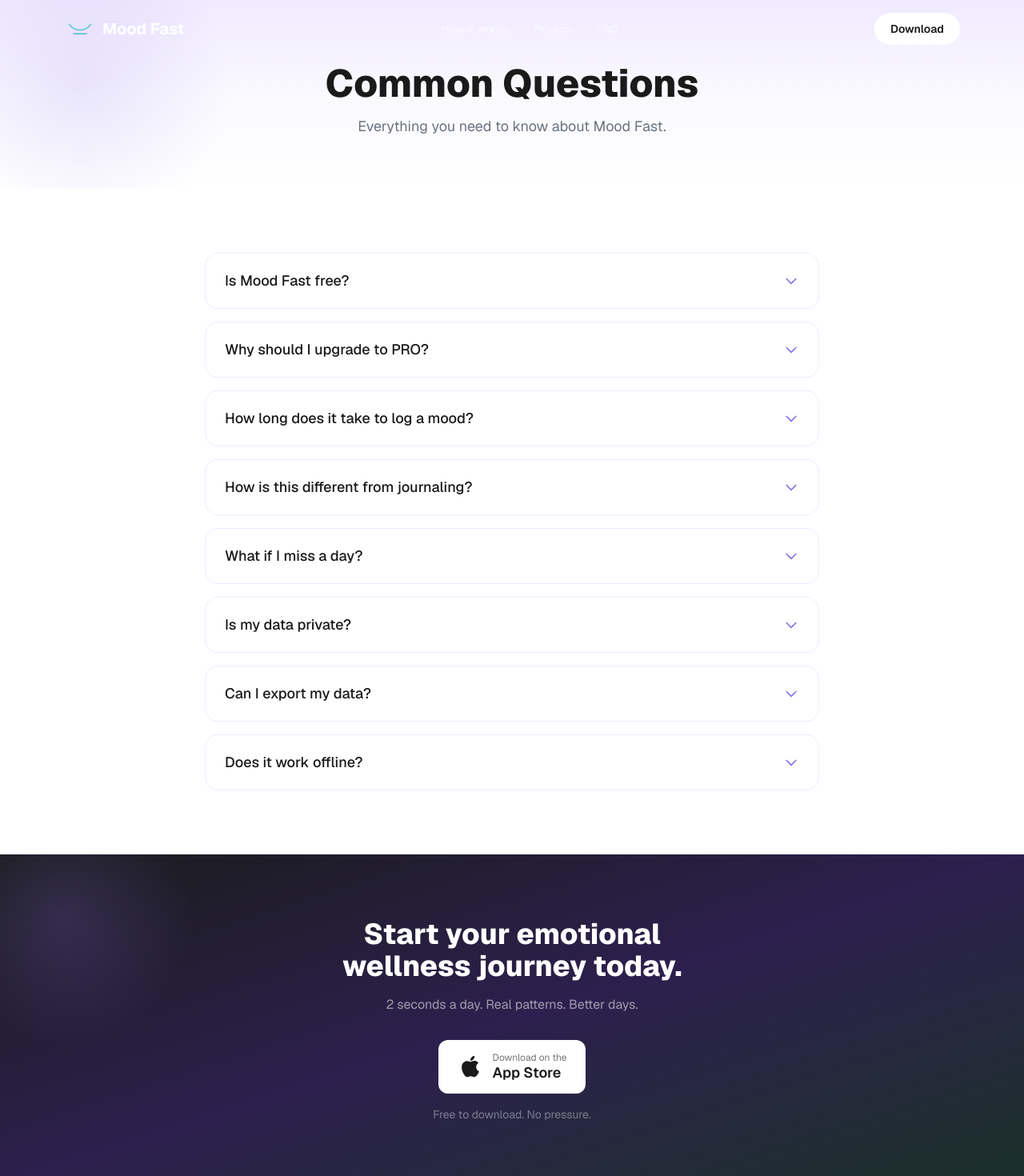
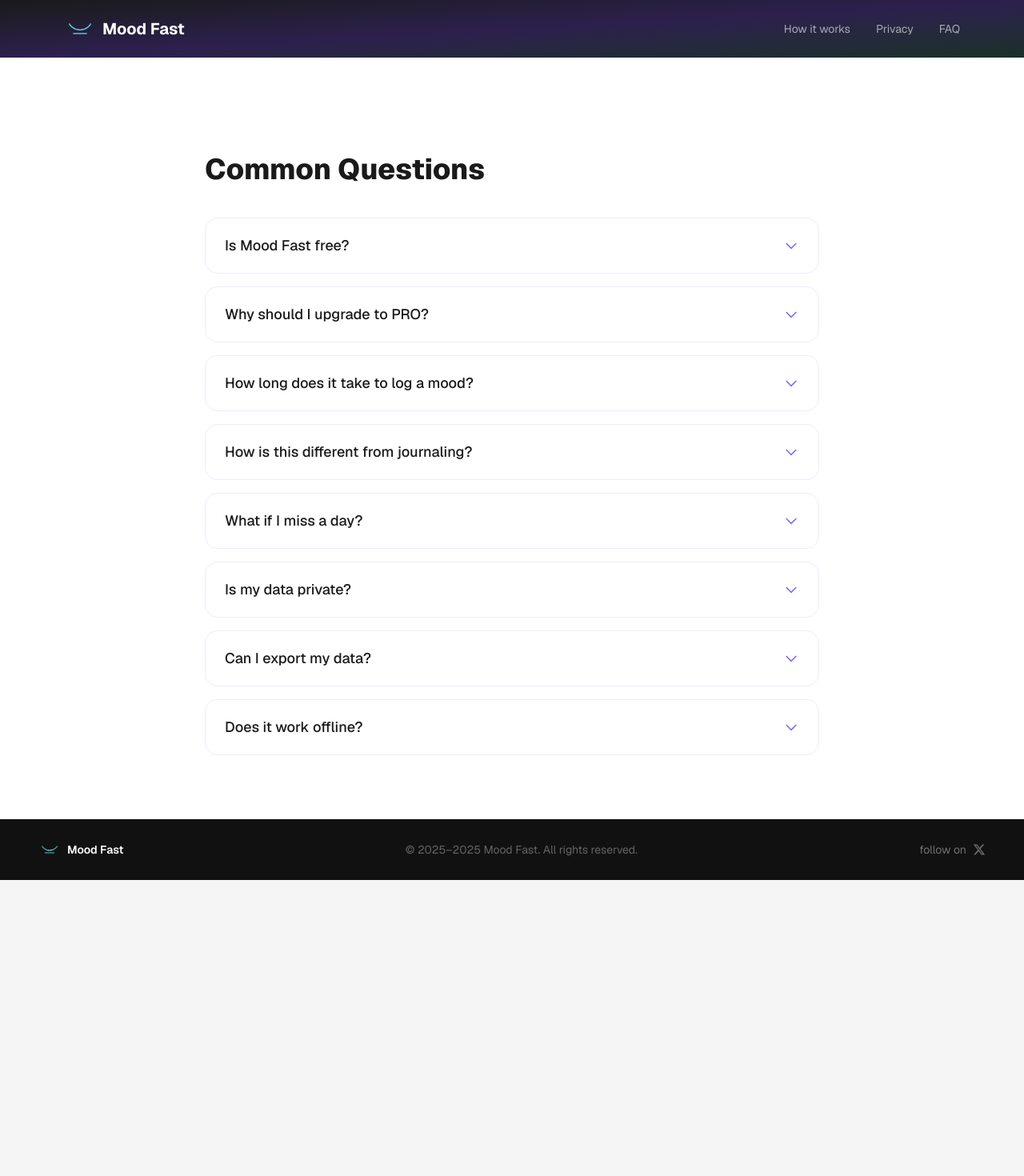
Before and after one commit to BuildTheWeb1/mood-fast-landing, a Next.js app: page /faq in a window 1280 px wide. Shown: the top 1470 px of the page at 80% size. After the commit the page ends 1100 px from the top, so only its background shows below. Built offline with nearby package versions, Linux system fonts and the light colour scheme.

Commit message:
final touches

```diff
--- a/src/app/faq/page.tsx
+++ b/src/app/faq/page.tsx
@@ -1,86 +1,20 @@
 "use client";
 
-import { motion } from "framer-motion";
 import { FaqAccordion } from "@/components/FaqAccordion";
 import { Footer } from "@/components/Footer";
 import { Header } from "@/components/Header";
-import { ScrollReveal } from "@/components/ScrollReveal";
-
-const APP_STORE_URL = "https://apps.apple.com/app/mood-fast/id6755293215";
-
-const AppStoreButton = () => (
-  <motion.a
-    href={APP_STORE_URL}
-    target="_blank"
-    rel="noopener noreferrer"
-    className="inline-flex items-center gap-3 rounded-xl bg-white px-6 py-3.5 text-[#1A1A1A] focus-visible:outline-none focus-visible:ring-2 focus-visible:ring-[#8B6FE8] focus-visible:ring-offset-2 focus-visible:ring-offset-[#2d1f4e]"
-    whileHover={{ scale: 1.05, boxShadow: "0 0 24px rgba(255,255,255,0.25)" }}
-    whileTap={{ scale: 0.97 }}
-    transition={{ type: "spring", stiffness: 300, damping: 18 }}
-  >
-    <svg className="h-8 w-8" viewBox="0 0 24 24" fill="currentColor" aria-hidden="true">
-      <path d="M18.71 19.5c-.83 1.24-1.71 2.45-3.05 2.47-1.34.03-1.77-.79-3.29-.79-1.53 0-2 .77-3.27.82-1.31.05-2.3-1.32-3.14-2.53C4.25 17 2.94 12.45 4.7 9.39c.87-1.52 2.43-2.48 4.12-2.51 1.28-.02 2.5.87 3.29.87.78 0 2.26-1.07 3.81-.91.65.03 2.47.26 3.64 1.98-.09.06-2.17 1.28-2.15 3.81.03 3.02 2.65 4.03 2.68 4.04-.03.07-.42 1.44-1.38 2.83M13 3.5c.73-.83 1.94-1.46 2.94-1.5.13 1.17-.34 2.35-1.04 3.19-.69.85-1.83 1.51-2.95 1.42-.15-1.15.41-2.35 1.05-3.11z" />
-    </svg>
-    <div className="flex flex-col items-start">
-      <span className="text-xs opacity-60">Download on the</span>
-      <span className="text-lg font-semibold leading-tight">App Store</span>
-    </div>
-  </motion.a>
-);
 
 export default function FAQPage() {
   return (
     <div className="flex min-h-screen flex-col bg-white font-sans">
       <Header />
-      <main className="flex-1">
-        {/* ── HERO ── */}
-        <section className="relative overflow-hidden bg-gradient-to-b from-[#f0eaff] via-[#faf9ff] to-white px-6 pb-16 pt-20 text-center lg:px-20">
-          <div
-            className="pointer-events-none absolute -left-24 -top-24 h-[400px] w-[400px] rounded-full"
-            style={{ background: "radial-gradient(circle, rgba(139,111,232,0.15) 0%, transparent 65%)" }}
-            aria-hidden="true"
-          />
-          <div className="relative z-10 mx-auto max-w-3xl">
-            <ScrollReveal variant="fade-up">
-              <h1 className="text-4xl font-extrabold text-[#1A1A1A] md:text-5xl">
-                Common Questions
-              </h1>
-              <p className="mx-auto mt-4 max-w-2xl text-lg text-[#6B7280]">
-                Everything you need to know about Mood Fast.
-              </p>
-            </ScrollReveal>
-          </div>
-        </section>
-
-        {/* ── FAQ BODY ── */}
-        <section className="bg-white px-6 py-20 lg:px-20">
-          <div className="mx-auto max-w-3xl">
-            <FaqAccordion />
-          </div>
-        </section>
-
-        {/* ── CTA ── */}
-        <section className="relative overflow-hidden bg-gradient-to-br from-[#1A1A1A] via-[#2d1f4e] to-[#1a3028] px-6 py-20 text-center lg:px-20">
-          <div
-            className="pointer-events-none absolute -left-24 -top-24 h-[350px] w-[350px] rounded-full"
-            style={{ background: "radial-gradient(circle, rgba(139,111,232,0.2) 0%, transparent 65%)" }}
-            aria-hidden="true"
-          />
-          <div className="relative z-10 mx-auto max-w-3xl">
-            <ScrollReveal variant="fade-up">
-              <h2 className="text-balance text-3xl font-extrabold text-white md:text-4xl">
-                Start your emotional wellness journey today.
-              </h2>
-              <p className="mx-auto mt-4 max-w-md text-white/55">
-                2 seconds a day. Real patterns. Better days.
-              </p>
-              <div className="mt-8 flex flex-col items-center gap-4">
-                <AppStoreButton />
-                <p className="text-sm text-white/40">Free to download. No pressure.</p>
-              </div>
-            </ScrollReveal>
-          </div>
-        </section>
+      <main className="flex-1 px-6 pb-20 pt-48 lg:px-20">
+        <div className="mx-auto max-w-3xl">
+          <h1 className="mb-10 text-3xl font-extrabold text-[#1A1A1A] md:text-4xl">
+            Common Questions
+          </h1>
+          <FaqAccordion />
+        </div>
       </main>
       <Footer />
     </div>
--- a/src/app/privacy/page.tsx
+++ b/src/app/privacy/page.tsx
@@ -17,7 +17,12 @@
     whileTap={{ scale: 0.97 }}
     transition={{ type: "spring", stiffness: 300, damping: 18 }}
   >
-    <svg className="h-8 w-8" viewBox="0 0 24 24" fill="currentColor" aria-hidden="true">
+    <svg
+      className="h-8 w-8"
+      viewBox="0 0 24 24"
+      fill="currentColor"
+      aria-hidden="true"
+    >
       <path d="M18.71 19.5c-.83 1.24-1.71 2.45-3.05 2.47-1.34.03-1.77-.79-3.29-.79-1.53 0-2 .77-3.27.82-1.31.05-2.3-1.32-3.14-2.53C4.25 17 2.94 12.45 4.7 9.39c.87-1.52 2.43-2.48 4.12-2.51 1.28-.02 2.5.87 3.29.87.78 0 2.26-1.07 3.81-.91.65.03 2.47.26 3.64 1.98-.09.06-2.17 1.28-2.15 3.81.03 3.02 2.65 4.03 2.68 4.04-.03.07-.42 1.44-1.38 2.83M13 3.5c.73-.83 1.94-1.46 2.94-1.5.13 1.17-.34 2.35-1.04 3.19-.69.85-1.83 1.51-2.95 1.42-.15-1.15.41-2.35 1.05-3.11z" />
     </svg>
     <div className="flex flex-col items-start">
@@ -33,10 +38,13 @@
       <Header />
       <main className="flex-1">
         {/* ── HERO ── */}
-        <section className="relative overflow-hidden bg-gradient-to-b from-[#f0eaff] via-[#faf9ff] to-white px-6 pb-16 pt-20 text-center lg:px-20">
+        <section className="relative overflow-hidden bg-gradient-to-b from-[#f0eaff] via-[#faf9ff] to-white px-6 pb-16 pt-48 text-center lg:px-20">
           <div
             className="pointer-events-none absolute -left-24 -top-24 h-[400px] w-[400px] rounded-full"
-            style={{ background: "radial-gradient(circle, rgba(139,111,232,0.15) 0%, transparent 65%)" }}
+            style={{
+              background:
+                "radial-gradient(circle, rgba(139,111,232,0.15) 0%, transparent 65%)",
+            }}
             aria-hidden="true"
           />
           <div className="relative z-10 mx-auto max-w-3xl">
@@ -181,7 +189,10 @@
         <section className="relative overflow-hidden bg-gradient-to-br from-[#1A1A1A] via-[#2d1f4e] to-[#1a3028] px-6 py-20 text-center lg:px-20">
           <div
             className="pointer-events-none absolute -left-24 -top-24 h-[350px] w-[350px] rounded-full"
-            style={{ background: "radial-gradient(circle, rgba(139,111,232,0.2) 0%, transparent 65%)" }}
+            style={{
+              background:
+                "radial-gradient(circle, rgba(139,111,232,0.2) 0%, transparent 65%)",
+            }}
             aria-hidden="true"
           />
           <div className="relative z-10 mx-auto max-w-3xl">
@@ -194,7 +205,9 @@
               </p>
               <div className="mt-8 flex flex-col items-center gap-4">
                 <AppStoreButton />
-                <p className="text-sm text-white/40">Free to download. No pressure.</p>
+                <p className="text-sm text-white/40">
+                  Free to download. No pressure.
+                </p>
               </div>
             </ScrollReveal>
           </div>
--- a/src/components/Header.tsx
+++ b/src/components/Header.tsx
@@ -2,10 +2,15 @@
 
 import Image from "next/image";
 import Link from "next/link";
+import { usePathname } from "next/navigation";
 import { useEffect, useState } from "react";
+
+const DARK_BG_PATHS = ["/how-it-works", "/privacy", "/faq"];
 
 export function Header() {
   const [scrolled, setScrolled] = useState(false);
+  const pathname = usePathname();
+  const hasDarkBg = DARK_BG_PATHS.some((p) => pathname.startsWith(p));
 
   useEffect(() => {
     const onScroll = () => setScrolled(window.scrollY > 10);
@@ -19,7 +24,9 @@
       className={`fixed top-0 z-50 flex w-full items-center justify-between px-6 py-4 transition-colors duration-300 md:px-12 lg:px-20 ${
         scrolled
           ? "border-b border-[rgba(139,111,232,0.2)] bg-[rgba(26,26,26,0.85)] backdrop-blur-md"
-          : "bg-transparent"
+          : hasDarkBg
+            ? "bg-gradient-to-br from-[#1A1A1A] via-[#2d1f4e] to-[#1a3028]"
+            : "bg-transparent"
       }`}
     >
       <Link href="/" className="flex items-center gap-2">
@@ -46,20 +53,12 @@
           Privacy
         </Link>
         <Link
-          href="/#faq"
+          href="/faq"
           className="text-sm text-white/60 transition-colors hover:text-white"
         >
           FAQ
         </Link>
       </nav>
-      <a
-        href="https://apps.apple.com/app/mood-fast/id6755293215"
-        target="_blank"
-        rel="noopener noreferrer"
-        className="rounded-full bg-white px-5 py-2.5 text-sm font-semibold text-[#1A1A1A] transition-opacity hover:opacity-80 focus-visible:outline-none focus-visible:ring-2 focus-visible:ring-white focus-visible:ring-offset-2 focus-visible:ring-offset-[#1A1A1A]"
-      >
-        Download
-      </a>
     </header>
   );
 }
```
Also changed, not shown: src/app/how-it-works/page.tsx (+98 -18 lines).
